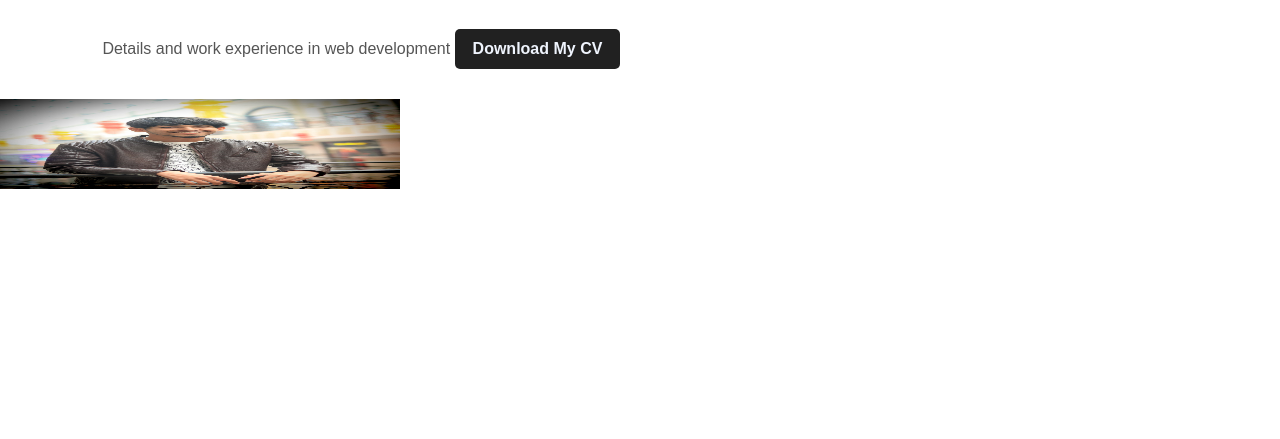
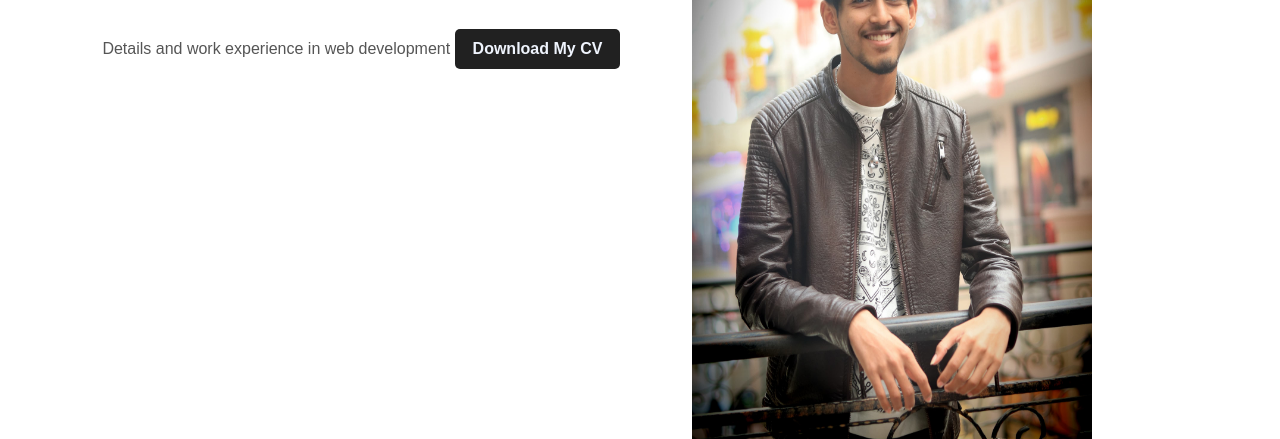
Before and after one commit to ToxicBoy999/sample, a plain HTML site: page index.html in a window 1280 px wide. Shown: the part 361-800 px from the top of the page. Drawn offline with Linux system fonts and the light colour scheme.

Commit message:
Update style.css

```diff
--- a/style.css
+++ b/style.css
@@ -61,3 +61,19 @@ span{
     margin: 30px 0;
     border-radius: 5px;
 }
+.images{
+width: 45%;
+height: 80%;
+position: absolute;
+bottom: 0;
+right: 100px;
+}
+
+.images img{
+    height: 100%;
+    position: absolute;
+    left: 50%;
+    bottom: 0;
+    transform: translateX(-50%);
+    transition: bottom 1s,left 1s;
+}
```
